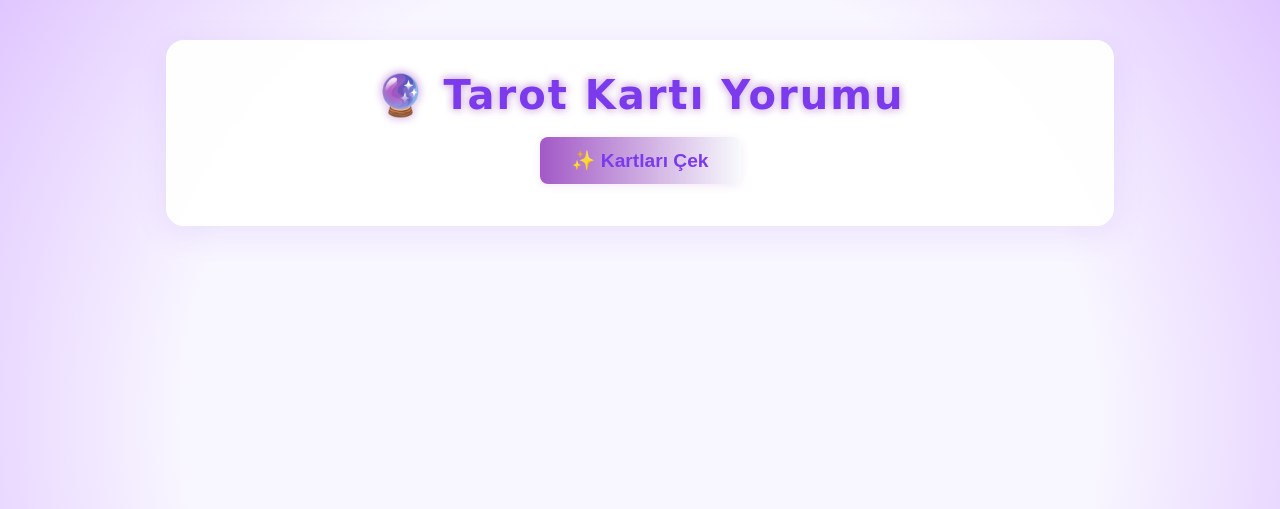
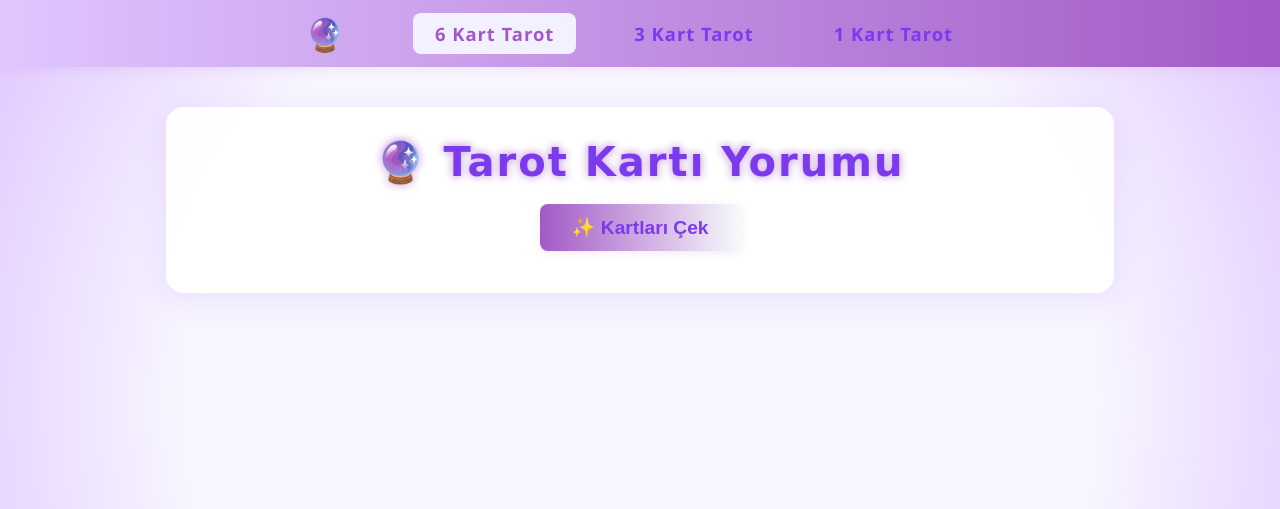
Before and after one commit to BilalEnesS/Tarot_Project, a Flask app: page / in a window 1280 px wide. Shown: the top 509 px of the page. Run offline with Flask 2, Linux system fonts and the light colour scheme.

Commit message:
Refactor tarot comment generation logic and enhance UI with a responsive navbar

```diff
--- a/app.py
+++ b/app.py
@@ -71,13 +71,24 @@ def draw_cards():
 def draw_comment():
     data = request.get_json()
     cards = data.get("cards", [])
+    context = data.get("context", None)
     descriptions = []
     for card in cards:
         desc = f"Kart: {card['name']}\nAnlam (aydınlık): {card['meanings']['light']}\nAnlam (gölge): {card['meanings']['shadow']}\nAnahtar Kelimeler: {', '.join(card['keywords'])}\n"
         descriptions.append(desc)
-    prompt = "Sen bir tarot uzmanısın. Kullanıcı aşağıdaki 6 kartı çekti:\n\n"
-    prompt += "\n".join(descriptions)
-    prompt += "\n\nBu 6 kartı birlikte yorumla ve mistik ama pozitif bir dille genel bir tarot açılımı yap. Cevabını Türkçe yaz."
+    if len(cards) == 1:
+        prompt = "Kullanıcı bir kart çekti. Kart bilgileri:\n\n"
+        prompt += descriptions[0]
+        prompt += "\n\nBu kartı detaylı ve pozitif bir dille yorumla. Cevabını Türkçe yaz."
+    elif len(cards) == 3:
+        konu = f"Konu: {context.capitalize()}\n" if context else ""
+        prompt = f"Kullanıcı üç kart çekti. {konu}Kart bilgileri:\n\n"
+        prompt += "\n".join(descriptions)
+        prompt += "\n\nBu 3 kartı birlikte, seçilen konuya (" + (context if context else "belirtilmedi") + ") göre detaylı ve pozitif bir dille yorumla. Cevabını Türkçe yaz."
+    else:
+        prompt = "Sen bir tarot uzmanısın. Kullanıcı aşağıdaki 6 kartı çekti:\n\n"
+        prompt += "\n".join(descriptions)
+        prompt += "\n\nBu 6 kartı birlikte yorumla ve mistik ama pozitif bir dille genel bir tarot açılımı yap. Cevabını Türkçe yaz."
     try:
         response = client.chat.completions.create(
             model="gpt-4.1",
--- a/templates/index.html
+++ b/templates/index.html
@@ -3,7 +3,7 @@
 <head>
     <meta charset="UTF-8">
     <title>Tarot Kartları</title>
-    <link rel="icon" type="image/png" href="{{ url_for('static', filename='tarot.png') }}">
+    <link rel="icon" type="image/png" href="{{ url_for('static', filename='favicon.png') }}">
     <style>
         body {
             font-family: 'Segoe UI', 'Arial', sans-serif;
@@ -12,6 +12,44 @@
             min-height: 100vh;
             margin: 0;
         }
+        /* NAVBAR */
+        .navbar {
+            width: 100vw;
+            background: linear-gradient(90deg, #e0c6ff 0%, #a259c6 100%);
+            box-shadow: 0 2px 12px 0 #a259c622;
+            display: flex;
+            justify-content: center;
+            align-items: center;
+            position: sticky;
+            top: 0;
+            z-index: 10;
+        }
+        .navbar-inner {
+            display: flex;
+            align-items: center;
+            gap: 36px;
+            padding: 12px 0;
+        }
+        .navbar-logo {
+            font-size: 2rem;
+            margin-right: 32px;
+        }
+        .navbar-link {
+            text-decoration: none;
+            color: #7c3aed;
+            font-size: 1.15rem;
+            font-weight: bold;
+            padding: 8px 22px;
+            border-radius: 8px;
+            transition: background 0.2s, color 0.2s;
+            cursor: pointer;
+            letter-spacing: 1px;
+        }
+        .navbar-link.active, .navbar-link:hover {
+            background: #f3f0ff;
+            color: #a259c6;
+        }
+        /* ANA KUTU */
         .main-box {
             background: rgba(255,255,255,0.97);
             border-radius: 18px;
@@ -33,6 +71,29 @@
             text-shadow: 0 2px 16px #fff, 0 0 8px #a259c6;
             color: #7c3aed;
             text-align: center;
+        }
+        .tarot-type-title {
+            font-size: 1.3rem;
+            color: #a259c6;
+            margin-bottom: 10px;
+            margin-top: 0;
+            text-align: center;
+        }
+        .tarot-type-select {
+            display: flex;
+            flex-direction: column;
+            align-items: center;
+            margin-bottom: 18px;
+        }
+        .tarot-type-select label {
+            font-size: 1.1rem;
+            margin-bottom: 8px;
+        }
+        .tarot-type-select select {
+            font-size: 1.1rem;
+            padding: 6px 12px;
+            border-radius: 6px;
+            border: 1px solid #a259c6;
         }
         form#draw-form {
             display: flex;
@@ -187,11 +248,20 @@
     </style>
 </head>
 <body>
+    <nav class="navbar">
+        <div class="navbar-inner">
+            <span class="navbar-logo">🔮</span>
+            <a class="navbar-link active" id="nav-6">6 Kart Tarot</a>
+            <a class="navbar-link" id="nav-3">3 Kart Tarot</a>
+            <a class="navbar-link" id="nav-1">1 Kart Tarot</a>
+        </div>
+    </nav>
     <div class="main-box">
-        <h1>🔮 Tarot Kartı Yorumu</h1>
+        <h1 id="main-title">🔮 Tarot Kartı Yorumu</h1>
         <form id="draw-form">
             <button type="submit">✨ Kartları Çek</button>
         </form>
+        <div id="tarot-type-area"></div>
         <div id="cards-area"></div>
         <div id="loader-area" style="display:none;"></div>
         <div id="gpt-area"></div>
@@ -202,9 +272,74 @@
     const cardsArea = document.getElementById('cards-area');
     const loaderArea = document.getElementById('loader-area');
     const gptArea = document.getElementById('gpt-area');
+    const tarotTypeArea = document.getElementById('tarot-type-area');
+    const mainTitle = document.getElementById('main-title');
+    const nav6 = document.getElementById('nav-6');
+    const nav3 = document.getElementById('nav-3');
+    const nav1 = document.getElementById('nav-1');
+
+    let tarotType = '6'; // default
+    let tarotContext = null; // 3 kart için ilişki/kariyer
+
+    function setActiveNav(type) {
+        [nav6, nav3, nav1].forEach(btn => btn.classList.remove('active'));
+        if(type === '6') nav6.classList.add('active');
+        if(type === '3') nav3.classList.add('active');
+        if(type === '1') nav1.classList.add('active');
+    }
+
+    nav6.addEventListener('click', () => {
+        tarotType = '6';
+        tarotContext = null;
+        setActiveNav('6');
+        mainTitle.innerText = '🔮 Tarot Kartı Yorumu';
+        tarotTypeArea.innerHTML = '';
+        cardsArea.innerHTML = '';
+        gptArea.innerHTML = '';
+        loaderArea.innerHTML = '';
+        form.style.display = 'flex';
+    });
+    nav3.addEventListener('click', () => {
+        tarotType = '3';
+        tarotContext = null;
+        setActiveNav('3');
+        mainTitle.innerText = '3 Kart Tarot';
+        cardsArea.innerHTML = '';
+        gptArea.innerHTML = '';
+        loaderArea.innerHTML = '';
+        form.style.display = 'none';
+        tarotTypeArea.innerHTML = `<div class='tarot-type-select'>
+            <div class='tarot-type-title'>Hangi konuda tarot bakmak istersin?</div>
+            <label><input type='radio' name='context' value='ilişki'> İlişki</label>
+            <label><input type='radio' name='context' value='kariyer'> Kariyer</label>
+            <button id='start-3-tarot' style='margin-top:12px;'>3 Kart Çek</button>
+        </div>`;
+        document.getElementById('start-3-tarot').onclick = async function() {
+            const selected = document.querySelector('input[name="context"]:checked');
+            if(!selected) { alert('Lütfen bir konu seçin!'); return; }
+            tarotContext = selected.value;
+            await drawTarot(3, tarotContext);
+        };
+    });
+    nav1.addEventListener('click', () => {
+        tarotType = '1';
+        tarotContext = null;
+        setActiveNav('1');
+        mainTitle.innerText = '1 Kart Tarot';
+        tarotTypeArea.innerHTML = '';
+        cardsArea.innerHTML = '';
+        gptArea.innerHTML = '';
+        loaderArea.innerHTML = '';
+        form.style.display = 'none';
+        drawTarot(1);
+    });
 
     form.addEventListener('submit', async function(e) {
         e.preventDefault();
+        await drawTarot(6);
+    });
+
+    async function drawTarot(cardCount, context=null) {
         cardsArea.innerHTML = '';
         gptArea.innerHTML = '';
         loaderArea.innerHTML = '';
@@ -213,10 +348,11 @@
         // Kartları çekmek için önce kartları al
         const response = await fetch('/draw-cards', { method: 'POST' });
         const data = await response.json();
+        let selectedCards = data.cards.slice(0, cardCount);
 
         // Kartları hemen göster
         let cardsHtml = '<div class="card-container">';
-        data.cards.forEach(card => {
+        selectedCards.forEach(card => {
             cardsHtml += `<div class="tarot-card"><img src="/static/cards/${card.img}" alt="${card.name}"><p>${card.name}</p></div>`;
         });
         cardsHtml += '</div>';
@@ -230,7 +366,7 @@
         const commentResponse = await fetch('/draw-comment', {
             method: 'POST',
             headers: { 'Content-Type': 'application/json' },
-            body: JSON.stringify({ cards: data.cards })
+            body: JSON.stringify({ cards: selectedCards, context: context })
         });
         const commentData = await commentResponse.json();
 
@@ -239,7 +375,7 @@
         // Markdown'dan HTML'ye çevir
         const yorumHtml = marked.parse(commentData.gpt_text);
         gptArea.innerHTML = `<div class="response-box"><h2>🔮 Senin kartlarına yorumum:</h2>${yorumHtml}</div>`;
-    });
+    }
     </script>
 </body>
 </html>
```
